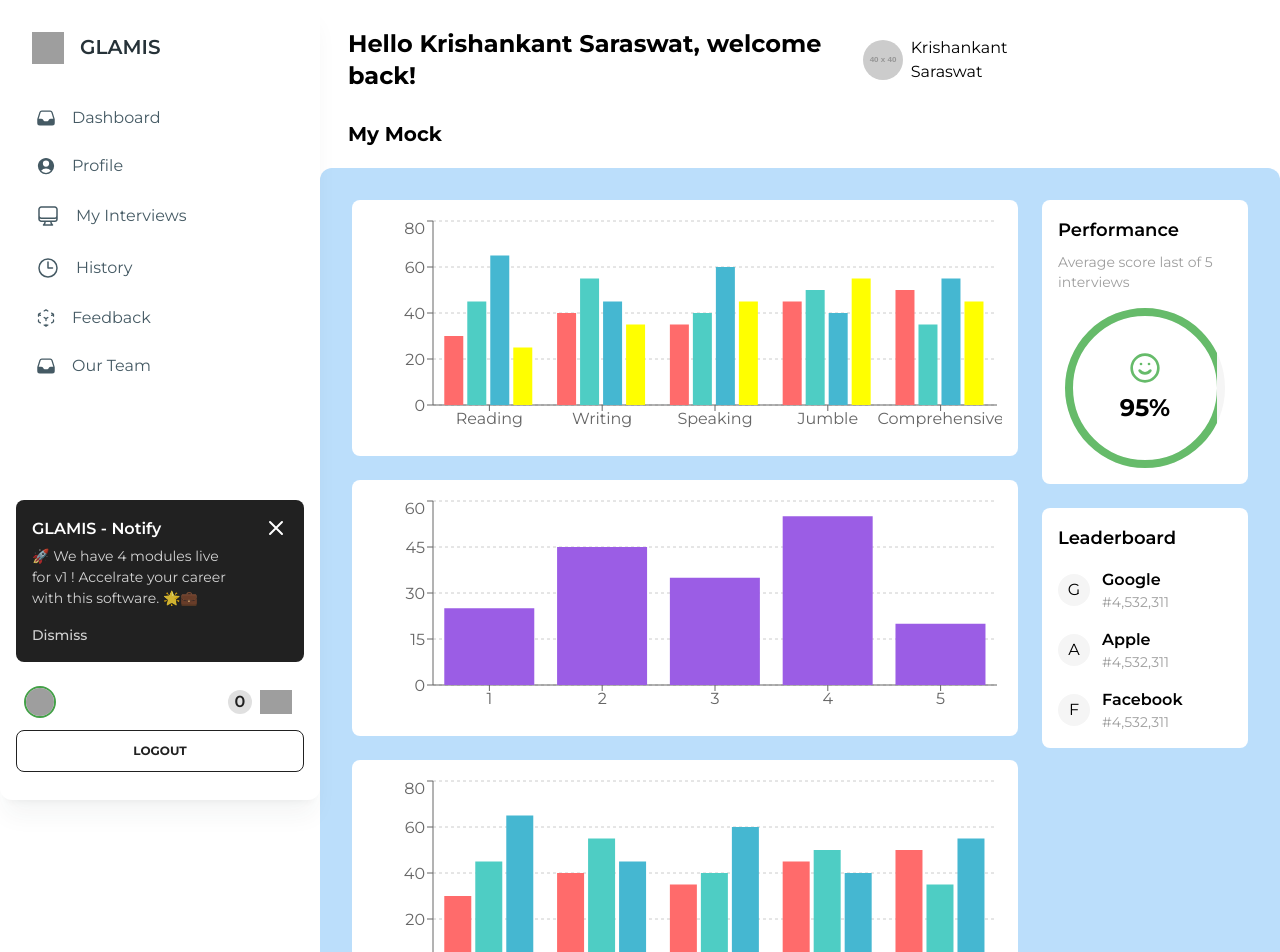
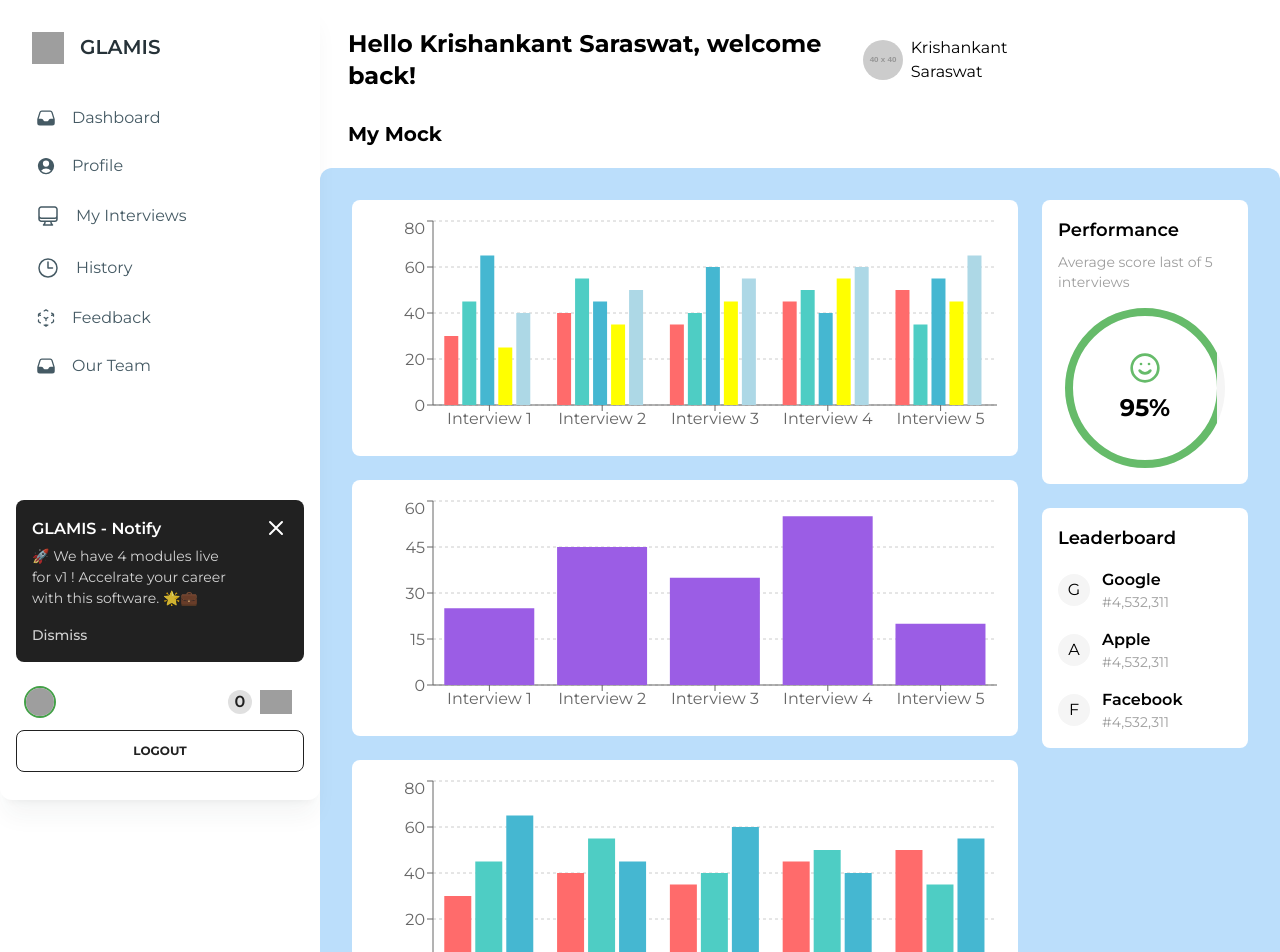
Before and after one commit to naitikshaxma/glamis_test, a React (Vite) app in the folder client/: page /svar-dashboard in a window 1280 px wide. Shown: the top 952 px of the page. Built offline with nearby package versions, Linux system fonts and the light colour scheme; grey boxes are pictures that could not be loaded; some icons are missing; a web font is replaced by a local one.

Commit message:
Updated Dashboard

```diff
--- a/client/src/pages/DetailedInterviewStats.jsx
+++ b/client/src/pages/DetailedInterviewStats.jsx
@@ -57,23 +57,24 @@ const DetailedInterviewStats = () => {
 
         {/* Performance Gauge */}
         <div>
-          <div className="bg-white/30 rounded-lg p-4 h-64">
+        <div className="bg-white/60 rounded-lg p-4">
             <h3 className="text-lg font-semibold mb-2">Performance</h3>
-            <p className="text-sm mb-4">Average score last of 5 interviews</p>
+            <p className="text-sm text-gray-500 mb-4">Average score last of 5 interviews</p>
             <div className="relative w-40 h-40 mx-auto">
-              <div className="absolute inset-0 rounded-full border-8 border-white/30"></div>
+              <div className="absolute inset-0 rounded-full border-8 border-gray-100"></div>
               <div
-                className="absolute inset-0 rounded-full border-8 border-white"
+                className="absolute inset-0 rounded-full border-8 border-green-400"
                 style={{
                   clipPath: 'polygon(0 0, 95% 0, 95% 100%, 0 100%)'
                 }}
               ></div>
               <div className="absolute inset-0 flex flex-col items-center justify-center">
-                <Smile className="w-8 h-8 mb-2" />
-                <span className="text-2xl font-bold">95%</span>
+                <Smile className="w-8 h-8 mb-2 text-green-400" />
+                <span className="text-2xl font-bold text-black">95%</span>
               </div>
             </div>
           </div>
+
         </div>
 
         {/* Performance Trend */}
--- a/client/src/pages/SvarDash.jsx
+++ b/client/src/pages/SvarDash.jsx
@@ -5,26 +5,27 @@ import Sidebar from '../components/global_components/Sidebar';
 
 const SvarDash = () => {
   const companyData = [
-    { name: '1', value: 25 },
-    { name: '2', value: 45 },
-    { name: '3', value: 35 },
-    { name: '4', value: 55 },
-    { name: '5', value: 20 }
+    { name: 'Interview 1', Score: 25 },
+    { name: 'Interview 2', Score: 45 },
+    { name: 'Interview 3', Score: 35 },
+    { name: 'Interview 4', Score: 55 },
+    { name: 'Interview 5', Score: 20 }
   ];
 
   const skillsData = [
-    { category: 'Reading', skill1: 30, skill2: 45, skill3: 65, skill4: 25 },
-    { category: 'Writing', skill1: 40, skill2: 55, skill3: 45, skill4: 35 },
-    { category: 'Speaking', skill1: 35, skill2: 40, skill3: 60, skill4: 45 },
-    { category: 'Jumble', skill1: 45, skill2: 50, skill3: 40, skill4: 55 },
-    { category: 'Comprehensive', skill1: 50, skill2: 35, skill3: 55, skill4: 45 }
-  ];
+    { category: 'Interview 1', Reading: 30, Writing: 45, Speaking: 65, Jumble: 25, Comprehensive: 40 },
+    { category: 'Interview 2', Reading: 40, Writing: 55, Speaking: 45, Jumble: 35, Comprehensive: 50 },
+    { category: 'Interview 3', Reading: 35, Writing: 40, Speaking: 60, Jumble: 45, Comprehensive: 55 },
+    { category: 'Interview 4', Reading: 45, Writing: 50, Speaking: 40, Jumble: 55, Comprehensive: 60 },
+    { category: 'Interview 5', Reading: 50, Writing: 35, Speaking: 55, Jumble: 45, Comprehensive: 65 }
+];
+
   const skillData = [
-    { category: '1', Correctness: 30, Grammar: 45, Punctuation: 65, },
-    { category: '2', Correctness: 40,  Grammar: 55, Punctuation: 45, },
-    { category: '3', Correctness: 35,  Grammar: 40, Punctuation: 60, },
-    { category: '4', Correctness: 45,  Grammar: 50, Punctuation: 40, },
-    { category: '5', Correctness: 50,  Grammar: 35, Punctuation: 55, }
+    { category: 'Interview 1', Correctness: 30, Grammar: 45, Punctuation: 65, },
+    { category: 'Interview 2', Correctness: 40,  Grammar: 55, Punctuation: 45, },
+    { category: 'Interview 3', Correctness: 35,  Grammar: 40, Punctuation: 60, },
+    { category: 'Interview 4', Correctness: 45,  Grammar: 50, Punctuation: 40, },
+    { category: 'Interview 5', Correctness: 50,  Grammar: 35, Punctuation: 55, }
   ];
 
   const leaderboardData = [
@@ -46,10 +47,11 @@ const SvarDash = () => {
                 <XAxis dataKey="category" />
                 <YAxis />
                 <Tooltip />
-                <Bar dataKey="skill1" fill="#FF6B6B" />
-                <Bar dataKey="skill2" fill="#4ECDC4" />
-                <Bar dataKey="skill3" fill="#45B7D1" />
-                <Bar dataKey="skill4" fill="yellow" />
+                <Bar dataKey="Reading" fill="#FF6B6B" />
+  <Bar dataKey="Writing" fill="#4ECDC4" />
+  <Bar dataKey="Speaking" fill="#45B7D1" />
+  <Bar dataKey="Jumble" fill="yellow" />
+  <Bar dataKey="Comprehensive" fill="lightblue" />
               </BarChart>
             </ResponsiveContainer>
           </div>
@@ -62,7 +64,7 @@ const SvarDash = () => {
                 <XAxis dataKey="name" />
                 <YAxis />
                 <Tooltip />
-                <Bar dataKey="value" fill="#9B5DE5" />
+                <Bar dataKey="Score" fill="#9B5DE5" />
               </BarChart>
             </ResponsiveContainer>
           </div>
--- a/client/src/pages/VerbalDashboard.jsx
+++ b/client/src/pages/VerbalDashboard.jsx
@@ -18,11 +18,11 @@ const  WritingDashboard = () => {
 
 
   const skillsData = [
-    { category: '1', Vocabulary: 30, Grammar: 45, Knowledge: 65, },
-    { category: '2', Vocabulary: 40, Grammar: 55, Knowledge: 45,  },
-    { category: '3', Vocabulary: 35, Grammar: 40, Knowledge: 60,  } ,
-    { category: '4', Vocabulary: 45, Grammar: 50, Knowledge: 40,  },
-    { category: '5', Vocabulary: 50, Grammar: 35, Knowledge: 55,  }
+    { category: 'Interview 1', Vocabulary: 30, Grammar: 45, Knowledge: 65, },
+    { category: 'Interview 2', Vocabulary: 40, Grammar: 55, Knowledge: 45,  },
+    { category: 'Interview 3', Vocabulary: 35, Grammar: 40, Knowledge: 60,  } ,
+    { category: 'Interview 4', Vocabulary: 45, Grammar: 50, Knowledge: 40,  },
+    { category: 'Interview 5', Vocabulary: 50, Grammar: 35, Knowledge: 55,  }
   ];
 
   const leaderboardData = [
@@ -45,7 +45,7 @@ const  WritingDashboard = () => {
 
           {/* Middle Bar Chart */}
            <div className="col-span-2">
-
+           <h3 className="text-lg font-semibold mb-4">Performance Trend</h3>
                     <div className="bg-white/60 rounded-lg p-4 h-64">
                       <ResponsiveContainer>
                         <LineChart data={performanceData}>
@@ -61,6 +61,7 @@ const  WritingDashboard = () => {
                     </div>
                   </div>
           {/* Bottom Bar Chart */}
+          <h3 className="text-lg font-semibold mb-4">Communication Skills</h3>
           <div className="bg-white/60 rounded-lg p-4 h-64">
             <ResponsiveContainer>
               <BarChart data={skillsData}>
@@ -85,17 +86,18 @@ const  WritingDashboard = () => {
                       <div className="relative w-40 h-40 mx-auto">
                         <div className="absolute inset-0 rounded-full border-8 border-gray-100"></div>
                         <div
-                className="absolute inset-0 rounded-full border-8 border-white-400"
+                          className="absolute inset-0 rounded-full border-8 border-green-400"
                           style={{
                             clipPath: 'polygon(0 0, 95% 0, 95% 100%, 0 100%)'
                           }}
                         ></div>
                         <div className="absolute inset-0 flex flex-col items-center justify-center">
-                <Smile className="w-8 h-8 mb-2 text-white" />
-                <span className="text-2xl font-bold text-white">95%</span>
+                          <Smile className="w-8 h-8 mb-2 text-green-400" />
+                          <span className="text-2xl font-bold">95%</span>
                         </div>
                       </div>
                     </div>
+
 
           {/* Leaderboard */}
           <div className="bg-white rounded-lg p-4">
--- a/client/src/pages/WritingDashboard.jsx
+++ b/client/src/pages/WritingDashboard.jsx
@@ -4,17 +4,18 @@ import { Smile } from 'lucide-react';
 import Sidebar from '../components/global_components/Sidebar';
 
 const  WritingDashboard = () => {
-    const infographicData = [
-        { month: 'Cricket', productivity: 180, efficiency: 150, quality: 200 },
-        { month: 'Politics', productivity: 160, efficiency: 170, quality: 180 },
-        { month: 'Geo', productivity: 140, efficiency: 160, quality: 170 },
-        { month: 'Science', productivity: 130, efficiency: 140, quality: 150 },
-        { month: 'Tech', productivity: 120, efficiency: 130, quality: 140 },
-        { month: 'History', productivity: 150, efficiency: 160, quality: 170 },
-        { month: 'Eco', productivity: 140, efficiency: 150, quality: 160 },
-        { month: 'Geo', productivity: 130, efficiency: 140, quality: 150 },
-        { month: 'Current ', productivity: 150, efficiency: 160, quality: 170 },
-      ];
+  const infographicData = [
+    { month: 'Cricket', interview1: 180, interview2: 150, interview3: 200 },
+    { month: 'Politics', interview1: 160, interview2: 170, interview3: 180 },
+    { month: 'Geo', interview1: 140, interview2: 160, interview3: 170 },
+    { month: 'Science', interview1: 130, interview2: 140, interview3: 150 },
+    { month: 'Tech', interview1: 120, interview2: 130, interview3: 140 },
+    { month: 'History', interview1: 150, interview2: 160, interview3: 170 },
+    { month: 'Eco', interview1: 140, interview2: 150, interview3: 160 },
+    { month: 'Geo', interview1: 130, interview2: 140, interview3: 150 },
+    { month: 'Current', interview1: 150, interview2: 160, interview3: 170 },
+];
+
       const skillData = [
         { category: '1', Essay: 30, Jumbled: 45, Error: 65, Fillups: 25, thesaurus: 30 },
         { category: '2', Essay: 40, Jumbled: 55,  Error: 45,Fillups: 35, thesaurus: 30 },
@@ -49,21 +50,23 @@ const  WritingDashboard = () => {
 
           <div className="col-span-2">
 
+          <h3 className="text-lg font-semibold mb-4">Word Count</h3>
                         <div className="bg-white/60 rounded-lg p-4 h-64">
                           <ResponsiveContainer>
                           <BarChart data={infographicData}>
                             <XAxis dataKey="month" />
                             <YAxis />
                             <Tooltip />
-                            <Bar dataKey="productivity" fill="#4299e1" stackId="stack" />
-                            <Bar dataKey="efficiency" fill="#48bb78" stackId="stack" />
-                            <Bar dataKey="quality" fill="#ed64a6" stackId="stack" />
+                            <Bar dataKey="interview1" fill="#4299e1" stackId="stack" />
+                            <Bar dataKey="interview2" fill="#48bb78" stackId="stack" />
+                            <Bar dataKey="interview3" fill="#ed64a6" stackId="stack" />
                           </BarChart>
                           </ResponsiveContainer>
                         </div>
                       </div>
 
           {/* Middle Bar Chart */}
+          <h3 className="text-lg font-semibold mb-4">Skills Analysis</h3>
           <div className="bg-white/60 rounded-lg p-4 h-64">
                      <ResponsiveContainer>
                        <BarChart data={skillData}>
@@ -80,6 +83,7 @@ const  WritingDashboard = () => {
                      </ResponsiveContainer>
                    </div>
           {/* Bottom Bar Chart */}
+          <h3 className="text-lg font-semibold mb-4">Communication Skills</h3>
           <div className="bg-white/60 rounded-lg p-4 h-64">
             <ResponsiveContainer>
               <BarChart data={skillsData}>
```
Also changed, not shown: client/src/pages/PerformanceDashboard.jsx (+20 -18 lines). Lines whose indentation alone changed are shown as unchanged.
